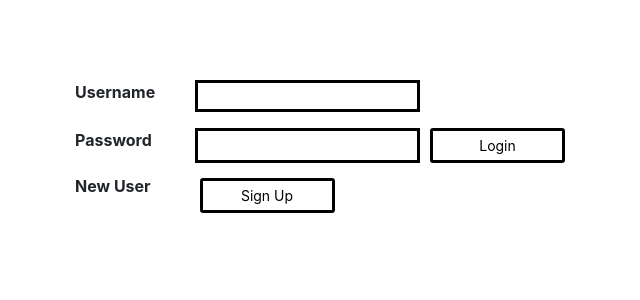
After one commit to ahou8288/website-javascript-idle, a Django app: page /idle_app/login in a window 1280 px wide. The commit adds this page. Shown: the top 300 px of the page, without its empty margins (310-950 px from the left). Run offline with Django 3.2, Linux system fonts and the light colour scheme; some libraries are stand-ins or nearby versions.

Commit message:
add login template

```diff
--- /dev/null
+++ b/dual_idle/idle_app/static/idle_app/css/login.css
@@ -0,0 +1,15 @@
+input {
+    border: solid !important;
+    border-color: #000;
+}
+button {
+    border: solid !important;
+    border-color: #000;
+    background-color: white;
+}
+#login_button {
+    margin-left: 10px;
+}
+#signup {
+    margin-top: 15px;
+}
--- a/dual_idle/idle_app/templates/landing.html
+++ b/dual_idle/idle_app/templates/landing.html
@@ -2,7 +2,7 @@
 <html lang="en">
 <head>
     <meta charset="UTF-8">
-    <title>landing</title>
+    <title>Landing</title>
     {% load static %}
     <link rel="stylesheet" type="text/css" href="{% static 'idle_app/css/bootstrap.min.css' %}" />
     <link rel="stylesheet" type="text/css" href="{% static 'idle_app/css/font-awesome/css/font-awesome.min.css' %}" />
--- /dev/null
+++ b/dual_idle/idle_app/templates/login.html
@@ -0,0 +1,50 @@
+<!DOCTYPE html>
+<html lang="en">
+<head>
+    <meta charset="UTF-8">
+    <title>Login</title>
+    {% load static %}
+    <link rel="stylesheet" type="text/css" href="{% static 'idle_app/css/bootstrap.min.css' %}" />
+    <link rel="stylesheet" type="text/css" href="{% static 'idle_app/css/font-awesome/css/font-awesome.min.css' %}" />
+    <link rel="stylesheet" type="text/css" href="{% static 'idle_app/css/login.css' %}" />
+</head>
+<body>
+{% block body %}
+<div style="height:10vh;"></div>
+<div class="container">
+    <div class="row">
+        <div class="col-md-3"></div>
+        <div class="col-md-6">
+            <form id="login_form">
+                <div class="row">
+                    <div class="col-md-12">
+                        <div class="form-group">
+                            <div class="input-group input-group-lg">
+                                <label id="username_label" class="col-md-3"><strong>Username</strong></label>
+                                <input type="text" id="username" class="input-group-lg col-md-5" value="">
+                            </div>
+                        </div>
+                    </div>
+                </div>
+                <div class="row">
+                    <div class="col-md-12">
+                        <div class="input-group input-group-lg">
+                            <label id="password_label" class="col-md-3"><strong>Password</strong></label>
+                            <input type="password" id="password" class="input-sm col-md-5" value="">
+                            <button type="submit" id="login_button" class="btn btn-default btn-sm col-md-3">Login</button>
+                        </div>
+                    </div>
+                </div>
+            </form>
+            <div class="row">
+                <div class="col-md-12">
+                    <label id="signup_label" class="col-md-3"><strong>New User</strong></label>
+                    <button type="button" id="signup" class="btn btn-default btn-sm col-md-3">Sign Up</button>
+                </div>
+            </div>
+        </div>
+    </div>
+</div>
+{% endblock %}
+</body>
+</html>
--- a/dual_idle/idle_app/urls.py
+++ b/dual_idle/idle_app/urls.py
@@ -5,4 +5,5 @@ from . import views
 urlpatterns = [
     url(r'^$', views.index, name='index'),
     url(r'landing', views.landing, name='landing'),
+    url(r'login', views.login, name='login'),
 ]
--- a/dual_idle/idle_app/views.py
+++ b/dual_idle/idle_app/views.py
@@ -11,3 +11,7 @@ def index(request):
 def landing(request):
     return render(request, 'landing.html', {
         "default_linking_code": "d8cd98f00b204e9"})
+
+def login(request):
+    return render(request, 'login.html',
+                  )
```
